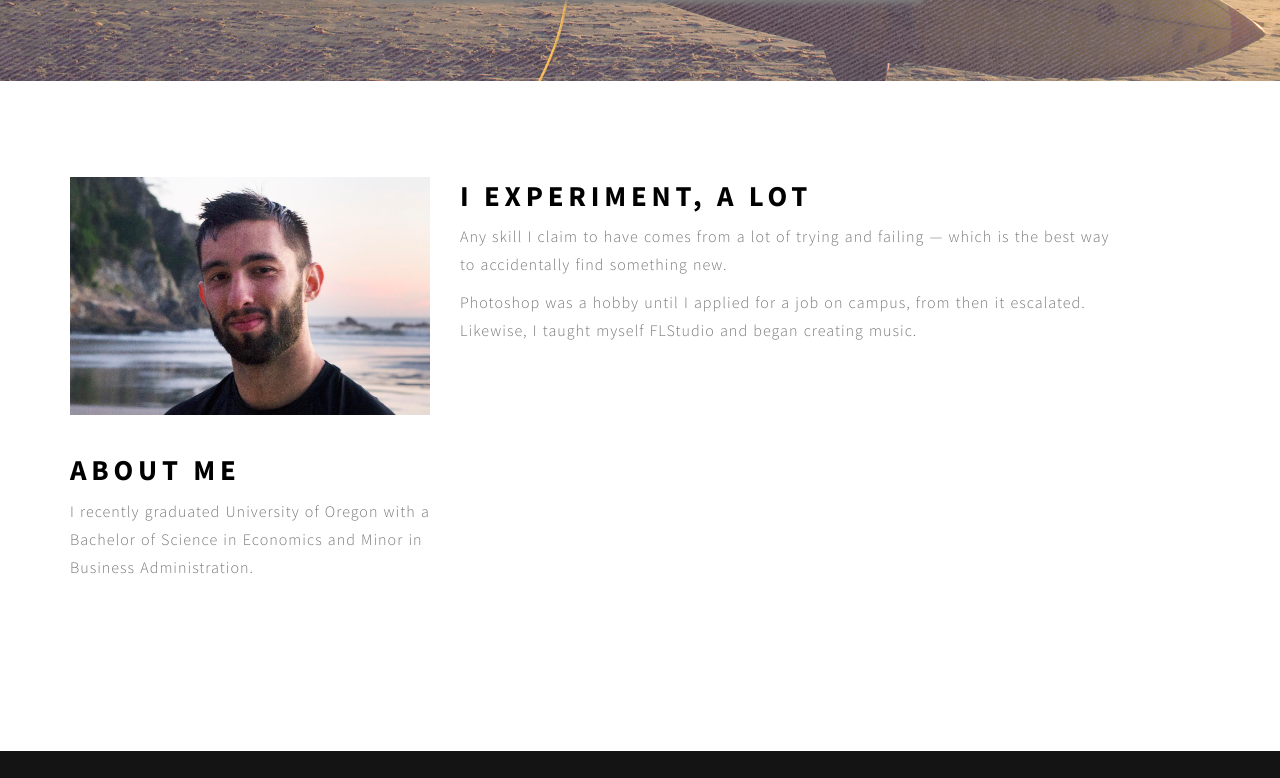
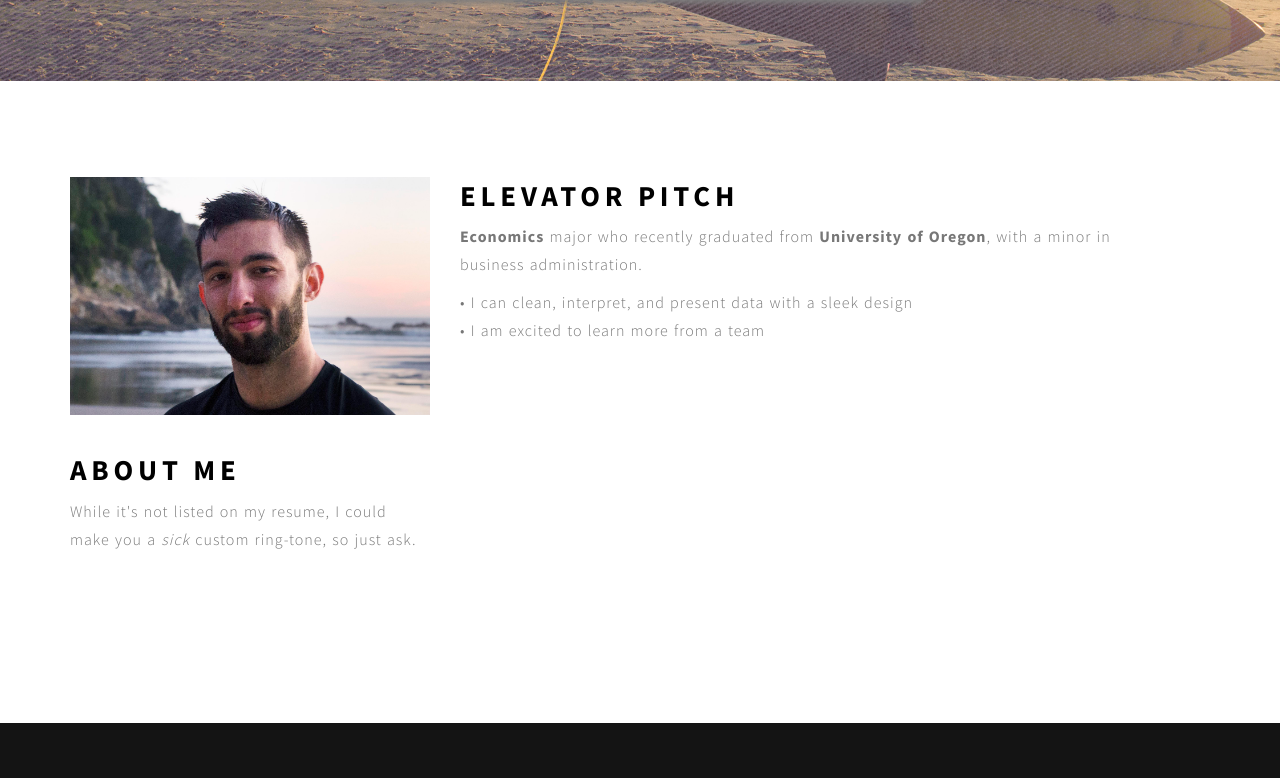
Before and after one commit to RobinLopezfor3/RyanGiskaas, a plain HTML site: page about.html in a window 1280 px wide. Shown: the part 433-1211 px from the top of the page. Drawn offline with Linux system fonts and the light colour scheme; some packages are replaced by stand-ins of ours; files whose address does not match are found by name.

Commit message:
about page updates

```diff
--- a/about.html
+++ b/about.html
@@ -119,21 +119,26 @@
          <div class="wow fadeInUp col-md-4 col-sm-5" data-wow-delay="1.3s">
          	<img src="images/about-img.jpg" class="img-responsive" alt="About">
          	<h1>About me</h1>
-			<p>I recently graduated University of Oregon with a Bachelor of Science in Economics and Minor in Business Administration. </p>
+			<p>While it's not listed on my resume, I could make you a <i>sick</i> custom ring-tone, so just ask. <br>  </p>
 
 		</div>
+		<!--
+		<img src="images/escalator-img.jpg" class="img-escalator" alt="Portfolio">
+	-->
+		<div class="wow fadeInUp col-md-7 col-sm-7" data-wow-delay="1.6s">
 
-		<div class="wow fadeInUp col-md-7 col-sm-7" data-wow-delay="1.6s">
-			<h1>I experiment, a lot</h1>
-			<p>Any skill I claim to have comes from a lot of trying and failing &mdash; which is the best way to accidentally find something new.   </p>
+			<h1>Elevator pitch</h1>
+			<p><b>Economics</b> major who recently graduated from <b>University of Oregon</b>, with a minor in business administration. </p>
 <!--
 			<blockquote>You can’t use up creativity. The more you use, the more you have - Maya Angelou</blockquote>
 -->
 <!--
 			<img src="images/about-img1.jpg" class="img-responsive" alt="About">
 -->
-			<p>Photoshop was a hobby until I applied for a job on campus, from then it escalated. Likewise, I taught myself FLStudio and began creating music.</p>
-		</div>
+			<p>&#8226; I can clean, interpret, and present data with a sleek design <br>&#8226; I am excited to learn more from a team
+			</p>
+
+	</div>
 <!--
 		<div class="clearfix"></div>
 
--- a/css/style.css
+++ b/css/style.css
@@ -674,6 +674,13 @@ a.icon {
   padding-bottom: 8rem;
 }
 
+#img-escalator{
+
+}
+
+#about .row {
+}
+
 #about .col-md-4 {
   padding-top: 16px;
   padding-bottom: 32px;
@@ -687,6 +694,7 @@ a.icon {
   letter-spacing: 2px;
   margin-top: 20px;
 }
+
 
 /* blog & single post section styles
 /* ========================================== */
```
Also changed, not shown: images/escalator-img.jpg (added).
